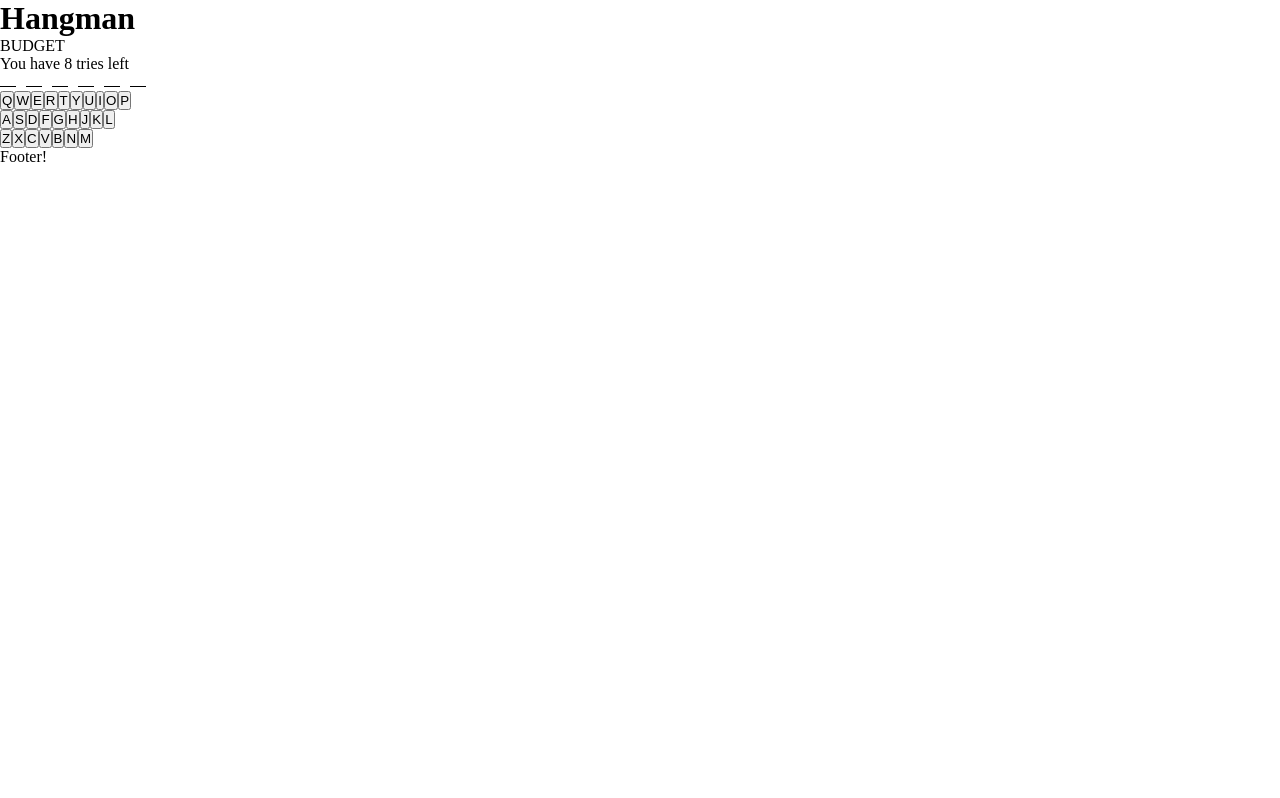
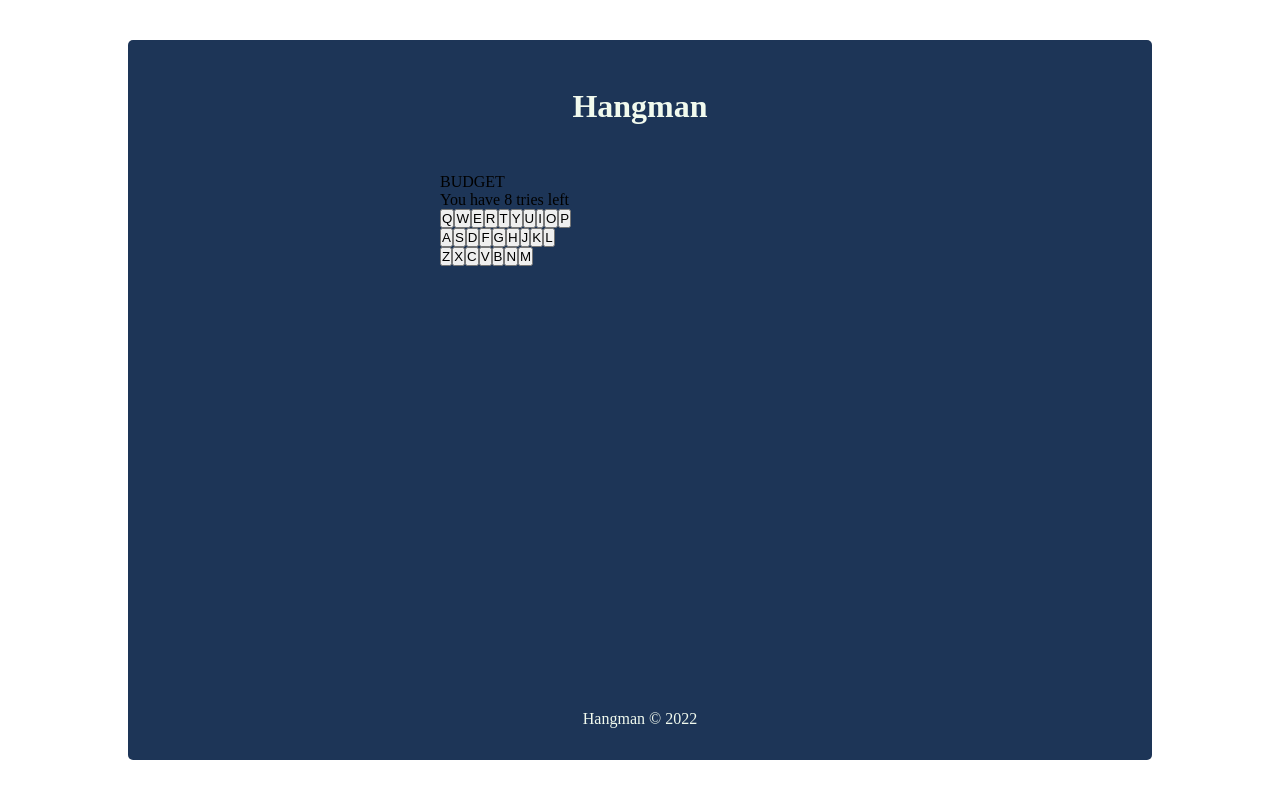
Before and after one commit to fac25/week5-paz-karwan, a React (Vite) app: page /game in a window 1280 px wide. Built offline with nearby package versions, Linux system fonts and the light colour scheme.

Commit message:
more styles

```diff
--- a/src/App.jsx
+++ b/src/App.jsx
@@ -19,7 +19,7 @@
   };
 
   return (
-    <div className="App">
+    <div className="main-container">
       <Header username={username} />
       <BrowserRouter>
         <Routes>
--- a/src/components/Footer.jsx
+++ b/src/components/Footer.jsx
@@ -1,7 +1,7 @@
 
 const Footer = () => {
     return (
-      <div>Footer!</div>
+      <footer><p>Hangman &#169; 2022</p></footer>
     )
   }
 
--- a/src/components/Home.jsx
+++ b/src/components/Home.jsx
@@ -1,11 +1,11 @@
 import { Link } from "react-router-dom";
 const Home = ({ handlePlay }) => {
   return (
-    <div>
+    <main>
       <label htmlFor="name">Give us your name</label>
       <input type="text" name="name" id="name" />
       <button onClick={handlePlay}><Link to="/game">PLAY</Link></button>
-    </div>
+    </main>
   );
 };
 
--- a/src/index.css
+++ b/src/index.css
@@ -1,18 +1,40 @@
-*{
-    padding: 0;
-    margin: 0;
-    box-sizing: border-box;
-    list-style-type: none;
-    text-decoration: none;
+* {
+  padding: 0;
+  margin: 0;
+  box-sizing: border-box;
+  list-style-type: none;
+  text-decoration: none;
 }
 
-.test{
-    border-bottom: 1px solid black;
-    margin-right: 10px;
-    display: inline-block;
-    width: 1rem;
+.main-container {
+  position: relative;
+  width: 80%;
+  height: 90vh;
+  margin: 5vh auto;
+  background-color: #1D3557;
+  border-radius: 5px;
 }
 
-modal{
-    /* display: none; */
+header h1,
+header h2 {
+  text-align: center;
+  color: #F1FAEE;
 }
+header h1 {
+  padding: 3rem 0;
+}
+
+main {
+  width: 400px;
+  height: 250px;
+  margin: 0 auto;
+}
+
+footer p {
+  display: block;
+  width: 100%;
+  position: absolute;
+  bottom: 2rem;
+  text-align: center;
+  color: #F1FAEE;
+}
--- a/src/styles/_footer.scss
+++ b/src/styles/_footer.scss
@@ -0,0 +1,12 @@
+@use 'variables';
+
+footer{
+    p{
+        display: block;
+        width: 100%;
+        position: absolute;
+        bottom: 2rem;
+        text-align: center;
+        color: variables.$secondary-text;
+    }
+}
--- a/src/styles/_header.scss
+++ b/src/styles/_header.scss
@@ -0,0 +1,11 @@
+@use 'variables';
+header {
+  h1,
+  h2 {
+    text-align: center;
+    color: variables.$secondary-text;
+  }
+  h1{
+    padding: 3rem 0;
+  }
+}
--- a/src/styles/_home.scss
+++ b/src/styles/_home.scss
@@ -0,0 +1,7 @@
+
+main{
+    width: 400px;
+    height: 250px;
+    margin: 0 auto;
+//
+}
--- a/src/styles/_reset.scss
+++ b/src/styles/_reset.scss
@@ -0,0 +1,17 @@
+@use 'variables';
+*{
+    padding: 0;
+    margin: 0;
+    box-sizing: border-box;
+    list-style-type: none;
+    text-decoration: none;
+}
+
+.main-container{
+    position: relative;
+    width: 80%;
+    height: 90vh;
+    margin: 5vh auto;
+    background-color: variables.$primary;
+    border-radius: 5px;
+}
```
Also changed, not shown: src/styles/index.scss (+9 -0 lines).
